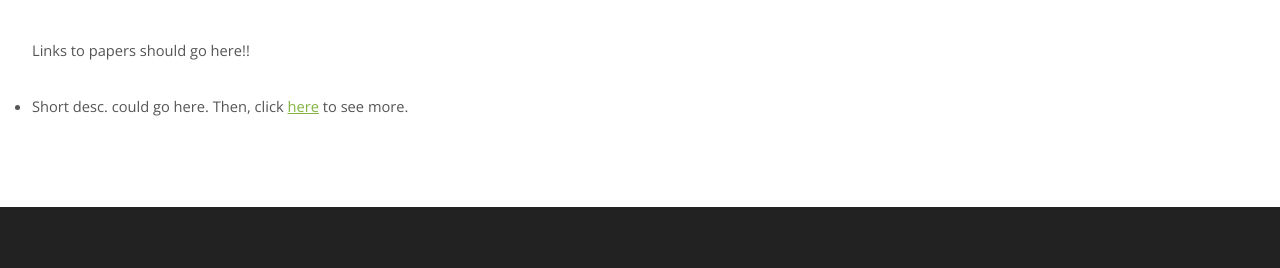
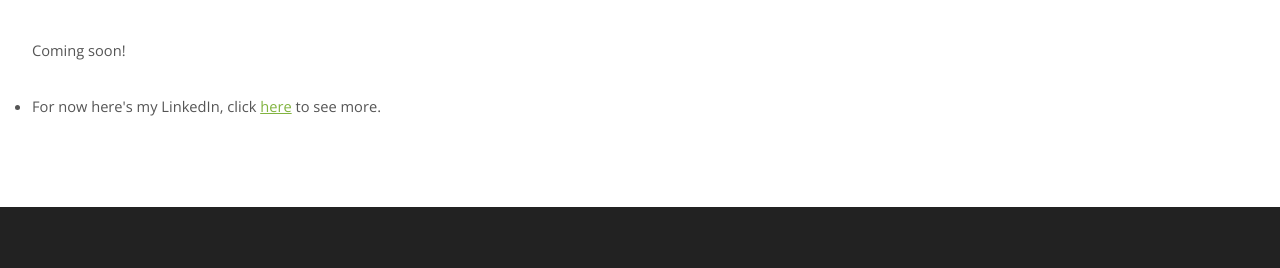
Before and after one commit to raveenab13/raveenab13.github.io, a plain HTML site: page projects.html in a window 1280 px wide. Shown: the part 136-404 px from the top of the page. Drawn offline with nearby package versions, Linux system fonts and the light colour scheme.

Commit message:
Update projects.html

```diff
--- a/projects.html
+++ b/projects.html
@@ -79,10 +79,10 @@
 							<h2>Projects</h2>
 							<!--<span class="byline">Integer sit amet pede vel arcu aliquet pretium</span>-->
 						</header>
-						<p>Links to papers should go here!!</p>
+						<p>Coming soon!</p>
 						<ul style ="list-style-type:disc">
 							<li>
-								<p>Short desc. could go here. Then, click <a href="https://www.linkedin.com/in/raveena-bhakta/">here</a> to see more.</p>
+								<p>For now here's my LinkedIn, click <a href="https://www.linkedin.com/in/raveena-bhakta/">here</a> to see more.</p>
 							</li>
 						</ul>
 					</section>
```
